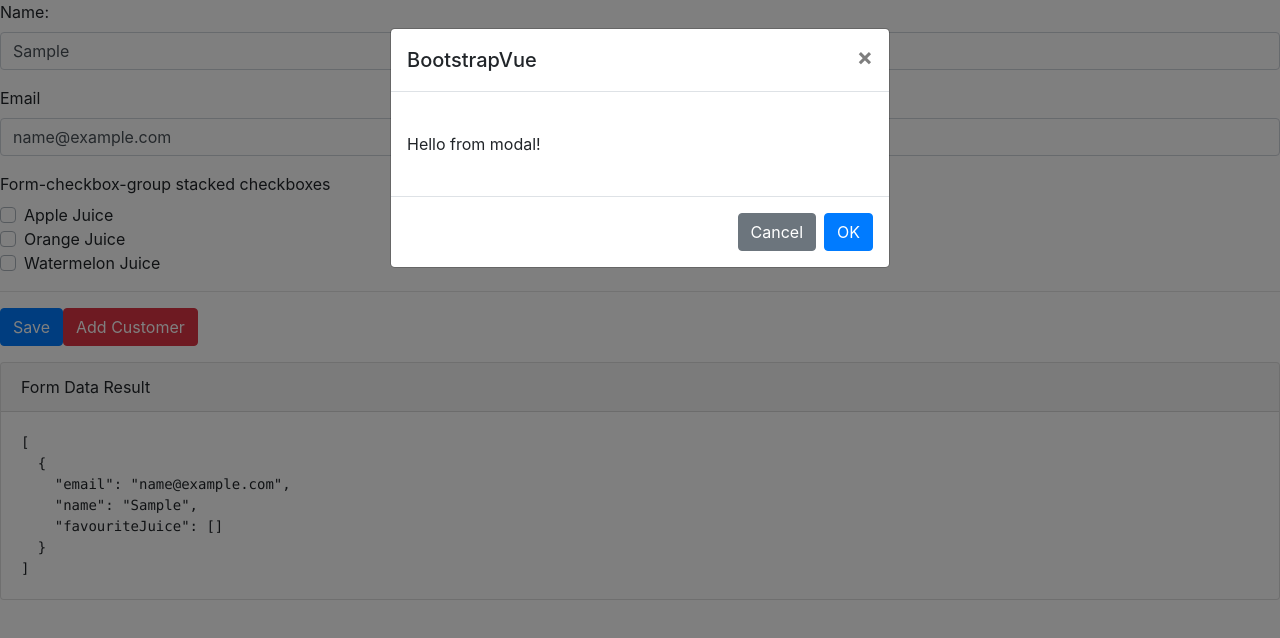
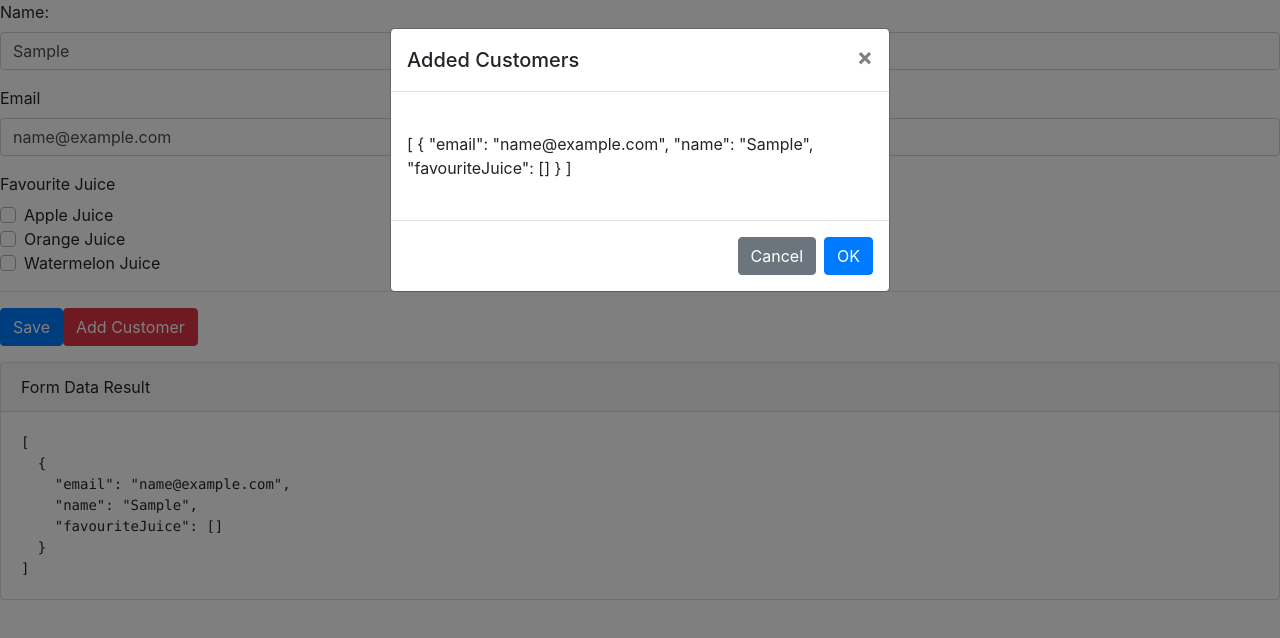
Before and after one commit to spdy999/ypb, a Vue app: page /#/ in a window 1280 px wide. Both pictures are taken after typing "Sample", "name@example.com" into the empty fields and a click on the button "Save". Shown: the top 638 px of the page. Built offline with nearby package versions, Linux system fonts and the light colour scheme.

Commit message:
finish CustomerForm

```diff
--- a/src/components/CustomerForm.vue
+++ b/src/components/CustomerForm.vue
@@ -15,7 +15,7 @@
           ></b-form-input>
         </b-form-group>
 
-        <b-form-group label="Form-checkbox-group stacked checkboxes">
+        <b-form-group label="Favourite Juice">
           <b-form-checkbox-group
             v-model="customer.favouriteJuice"
             :options="options"
@@ -31,15 +31,19 @@
     <b-card class="mt-3" header="Form Data Result">
       <pre class="m-0">{{ customers }}</pre>
     </b-card>
-    <ResultModal />
+    <!-- <ResultModal /> -->
+
+    <b-modal id="modal-1" title="Added Customers" @ok="onReset" ref="modal">
+      <p class="my-4">{{customers}}</p>
+    </b-modal>
   </div>
 </template>
 
 <script>
-import ResultModal from "./ResultModal";
+// import ResultModal from "./ResultModal";
 export default {
   components: {
-    ResultModal
+    // ResultModal
   },
   data() {
     return {
@@ -74,21 +78,36 @@
     },
     onSubmit(evt) {
       evt.preventDefault();
-      // alert(JSON.stringify(this.customer));
 
       this.$bvModal.show("modal-1");
     },
     onReset(evt) {
       evt.preventDefault();
       // Reset our form values
-      this.form.email = "";
-      this.form.name = "";
-      this.form.food = null;
-      this.form.checked = [];
+
+      // this.$bvModal.hide("modal-1");
+      // this.customer.email = "";
+      // this.customer.name = "";
+      // this.customer.favouriteJuice = [];
+
       // Trick to reset/clear native browser form validation state
-      this.show = false;
+      // this.show = false;
+      // this.$nextTick(() => {
+      //   this.show = true;
+      // });
+
+      this.customers = [
+        {
+          email: "",
+          name: "",
+          favouriteJuice: []
+        }
+      ];
+      console.log(this.customers);
+      console.log(this.initial);
+
       this.$nextTick(() => {
-        this.show = true;
+        this.$refs.modal.hide();
       });
     }
   }
```
